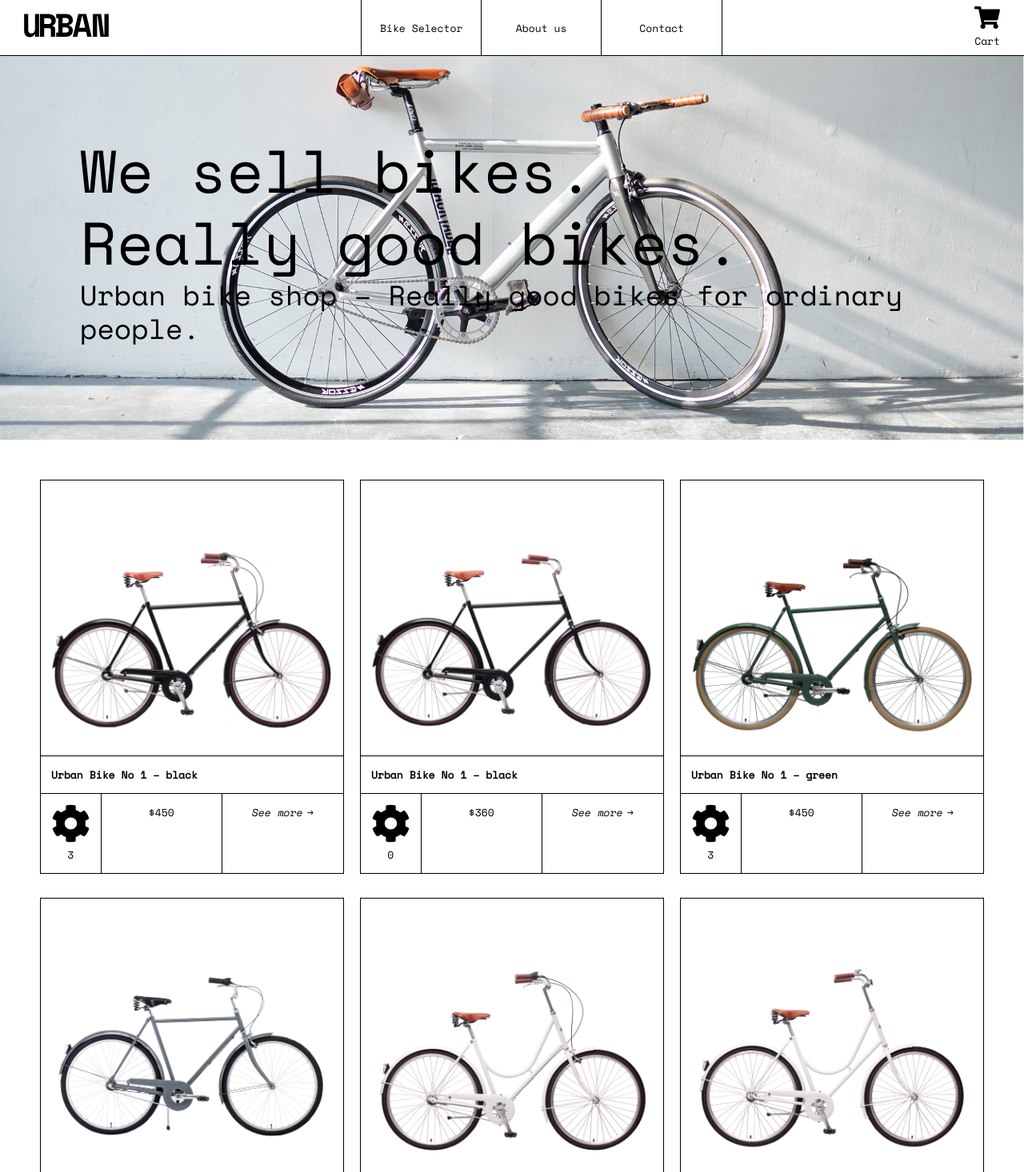
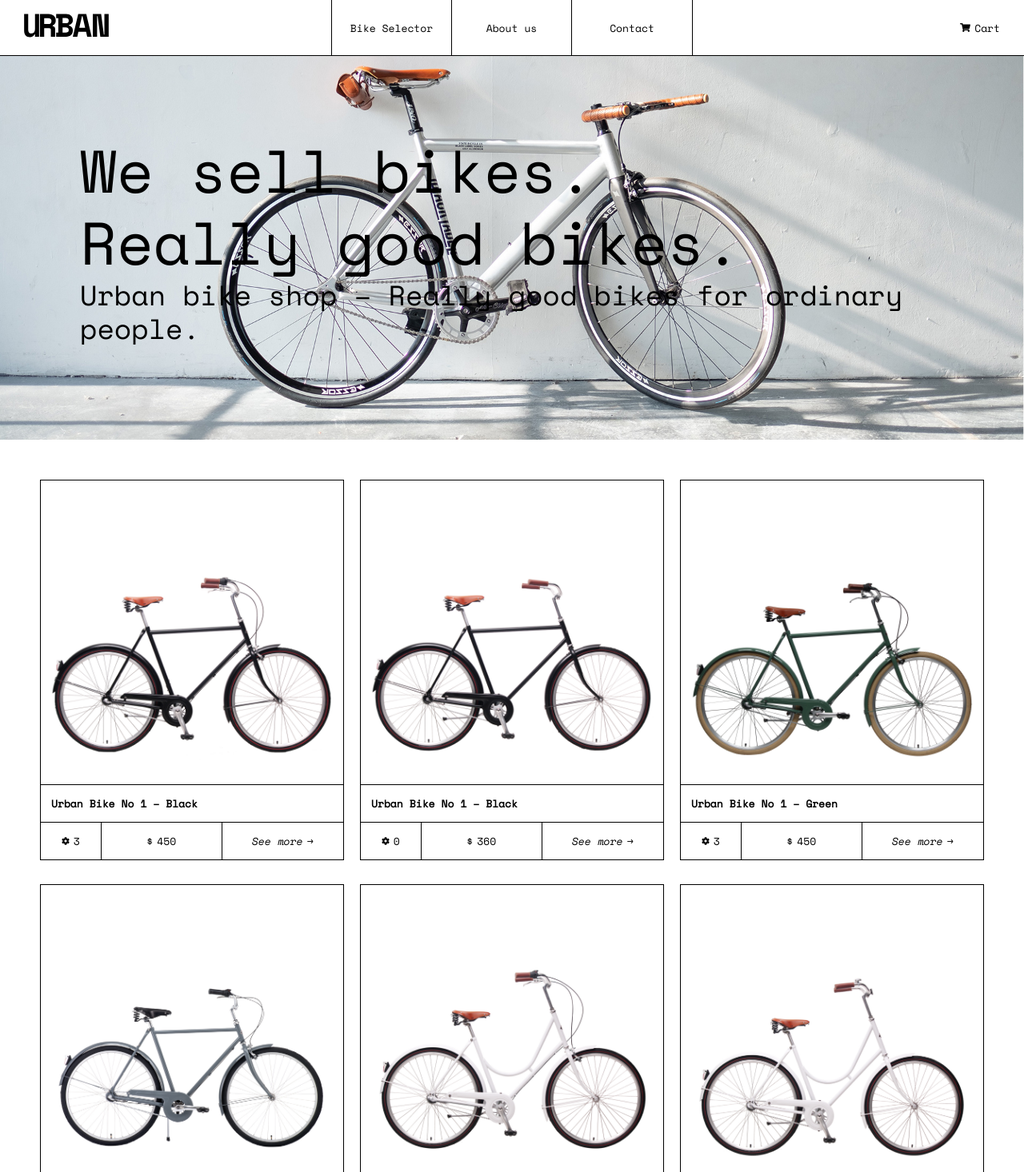
Before and after one commit to dtangerfors/urban-bike, a website: page index.html in a window 1280 px wide. Shown: the top 1466 px of the page at 80% size. Drawn offline with nearby package versions, Linux system fonts and the light colour scheme.

Commit message:
Auto updated file

```diff
--- a/css/style.css
+++ b/css/style.css
@@ -67,9 +67,16 @@ body {
   border: 1px solid black;
   font-size: 1.3rem;
   font-weight: 400; }
+  .product-card__image-box {
+    display: flex;
+    justify-content: flex-end;
+    height: 38rem;
+    padding: 0 1rem 3rem; }
   .product-card__image {
-    width: 100%;
-    padding: 8rem 1rem 2rem; }
+    align-self: flex-end;
+    width: 100%; }
+    .product-card__image:hover {
+      transform: scale(1.05); }
   .product-card__details {
     display: flex;
     flex-flow: row wrap;
@@ -77,16 +84,21 @@ body {
   .product-card__title {
     width: 100%;
     padding: 1.3rem;
-    border-bottom: 1px solid black; }
+    border-bottom: 1px solid black;
+    text-transform: capitalize; }
   .product-card__info {
     padding: 1.3rem;
     text-align: center; }
     .product-card__info--gears {
       width: 20%; }
+    .product-card__info--icon {
+      width: 1rem;
+      margin-right: .5rem; }
     .product-card__info--price {
       width: 40%; }
       .product-card__info--price::before {
-        content: "\0024"; }
+        content: "\0024";
+        margin-right: .5rem; }
     .product-card__info--view {
       color: #000;
       text-decoration: none;
@@ -140,6 +152,7 @@ body {
   top: 0;
   padding: 0 3rem;
   position: fixed;
+  z-index: 2;
   background-color: #fff;
   border-bottom: 1px solid black;
   font-size: 1.3rem;
@@ -147,6 +160,8 @@ body {
   flex-direction: row;
   justify-content: space-between;
   align-items: center; }
+  .nav__logo-group {
+    width: 20%; }
   .nav__logo {
     height: 3rem;
     margin: auto 0; }
@@ -173,6 +188,15 @@ body {
   .nav__link-href {
     text-decoration: none;
     color: inherit; }
+  .nav__cart {
+    width: 20%;
+    display: flex;
+    flex-direction: row;
+    align-items: center;
+    justify-content: flex-end; }
+  .nav__icon {
+    width: 1.3rem;
+    margin-right: .5rem; }
 
 .index-header {
   height: 50rem;
```
